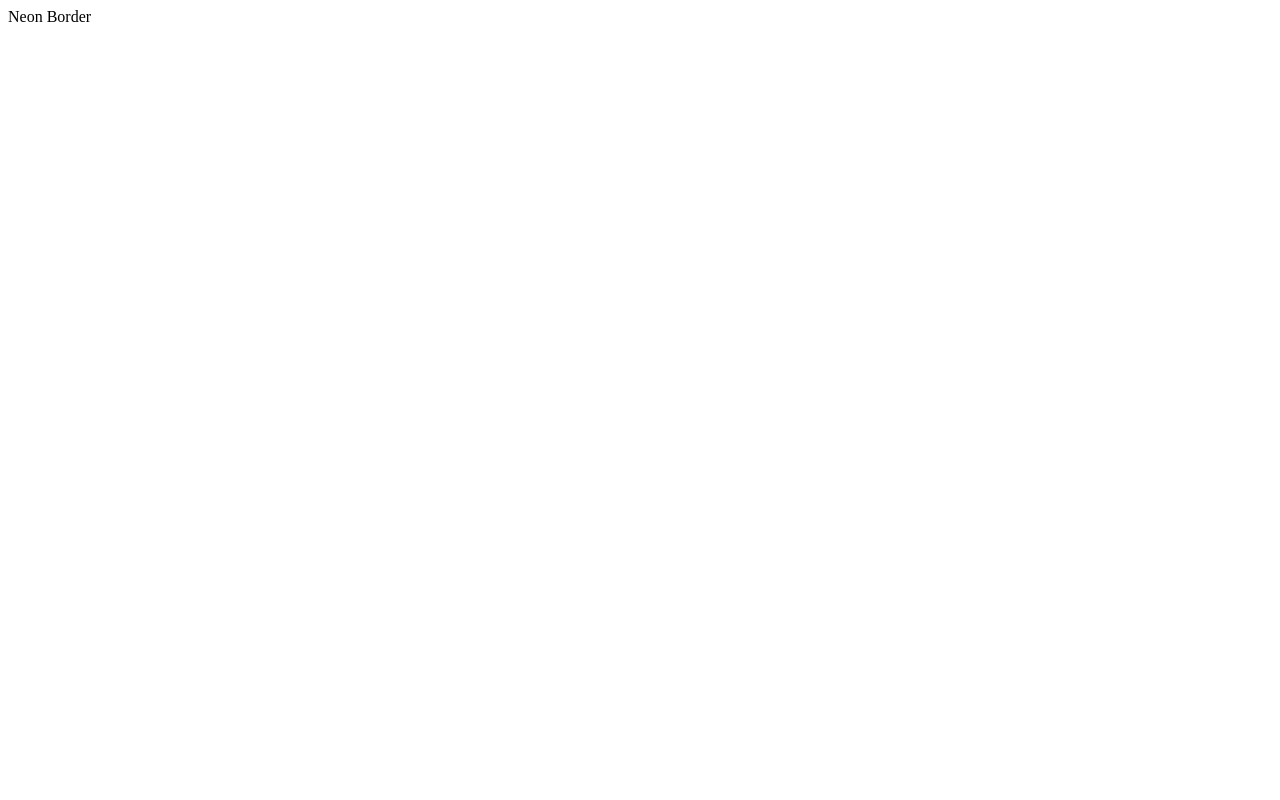
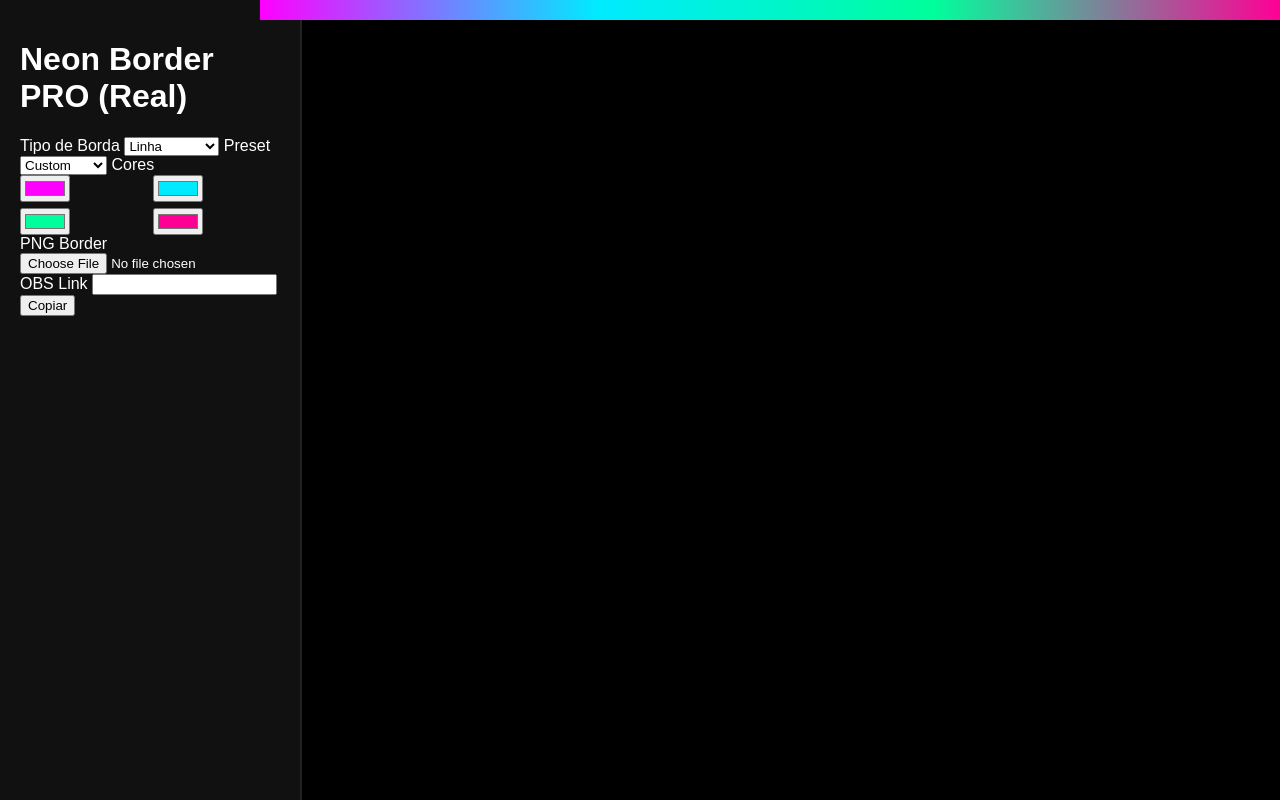
Before and after one commit to comiratoalex-cmd/dinamico, a plain HTML site: page index.html in a window 1280 px wide. Drawn offline with Linux system fonts and the light colour scheme.

Commit message:
Add files via upload

```diff
--- a/app.js
+++ b/app.js
@@ -1 +1,46 @@
-console.log('Neon Loaded');
+const canvas = document.getElementById("neonCanvas");
+const ctx = canvas.getContext("2d");
+
+function resize(){
+ canvas.width = window.innerWidth - 260;
+ canvas.height = window.innerHeight;
+}
+resize();
+window.onresize = resize;
+
+function draw(){
+ ctx.clearRect(0,0,canvas.width,canvas.height);
+
+ let g = ctx.createLinearGradient(0,0,canvas.width,0);
+ g.addColorStop(0, c1.value);
+ g.addColorStop(0.33, c2.value);
+ g.addColorStop(0.66, c3.value);
+ g.addColorStop(1, c4.value);
+
+ ctx.lineWidth = 20;
+ ctx.strokeStyle = g;
+
+ let type = document.getElementById("borderType").value;
+
+ if(type === "line"){
+    ctx.beginPath();
+    ctx.moveTo(0,10);
+    ctx.lineTo(canvas.width,10);
+    ctx.stroke();
+ }
+ else if(type === "rectangle"){
+    ctx.strokeRect(10,10,canvas.width-20, canvas.height-20);
+ }
+ else if(type === "ellipse"){
+    ctx.beginPath();
+    ctx.ellipse(canvas.width/2, canvas.height/2, canvas.width/3, canvas.height/3, 0, 0, Math.PI*2);
+    ctx.stroke();
+ }
+}
+
+setInterval(draw, 20);
+
+function copyOBS(){
+ navigator.clipboard.writeText(window.location.href);
+ alert("Copiado!");
+}
--- a/index.html
+++ b/index.html
@@ -1 +1,56 @@
-<html><body>Neon Border</body></html>
+<!DOCTYPE html>
+<html lang="pt-BR">
+<head>
+<meta charset="UTF-8">
+<title>Neon Border PRO — REAL</title>
+<link rel="stylesheet" href="style.css">
+</head>
+<body>
+
+<div id="sidebar">
+    <h1>Neon Border PRO (Real)</h1>
+
+    <label>Tipo de Borda</label>
+    <select id="borderType">
+        <option value="line">Linha</option>
+        <option value="rectangle">Retângulo</option>
+        <option value="ellipse">Elipse</option>
+        <option value="png">PNG Border</option>
+    </select>
+
+    <label>Preset</label>
+    <select id="presetSelect">
+        <option value="custom">Custom</option>
+        <option value="pastel">Pastel</option>
+        <option value="aurora">Aurora</option>
+        <option value="cyber">Cyberpunk</option>
+    </select>
+
+    <label>Cores</label>
+    <div class="colors">
+        <input type="color" id="c1" value="#ff00ff">
+        <input type="color" id="c2" value="#00eaff">
+        <input type="color" id="c3" value="#00ff9c">
+        <input type="color" id="c4" value="#ff0095">
+    </div>
+
+    <label>PNG Border</label>
+    <input type="file" id="pngUpload" accept="image/png">
+
+    <label>OBS Link</label>
+    <input id="obsLink" readonly>
+
+    <button onclick="copyOBS()">Copiar</button>
+</div>
+
+<canvas id="neonCanvas"></canvas>
+
+<script src="core/presets.js"></script>
+<script src="core/shapes.js"></script>
+<script src="core/obs-link.js"></script>
+<script src="core/png-border.js"></script>
+<script src="core/animation-engine.js"></script>
+<script src="app.js"></script>
+
+</body>
+</html>
--- a/style.css
+++ b/style.css
@@ -1 +1,28 @@
-body{background:#000;color:#fff}
+body{
+ margin:0;
+ background:#000;
+ color:white;
+ font-family:Arial;
+ overflow:hidden;
+}
+#sidebar{
+ position:fixed;
+ width:260px;
+ height:100vh;
+ background:#111;
+ padding:20px;
+ border-right:2px solid #222;
+ overflow-y:auto;
+}
+#neonCanvas{
+ position:fixed;
+ left:260px;
+ top:0;
+ width:calc(100% - 260px);
+ height:100vh;
+}
+.colors{
+ display:grid;
+ grid-template-columns:repeat(2,1fr);
+ gap:6px;
+}
```
